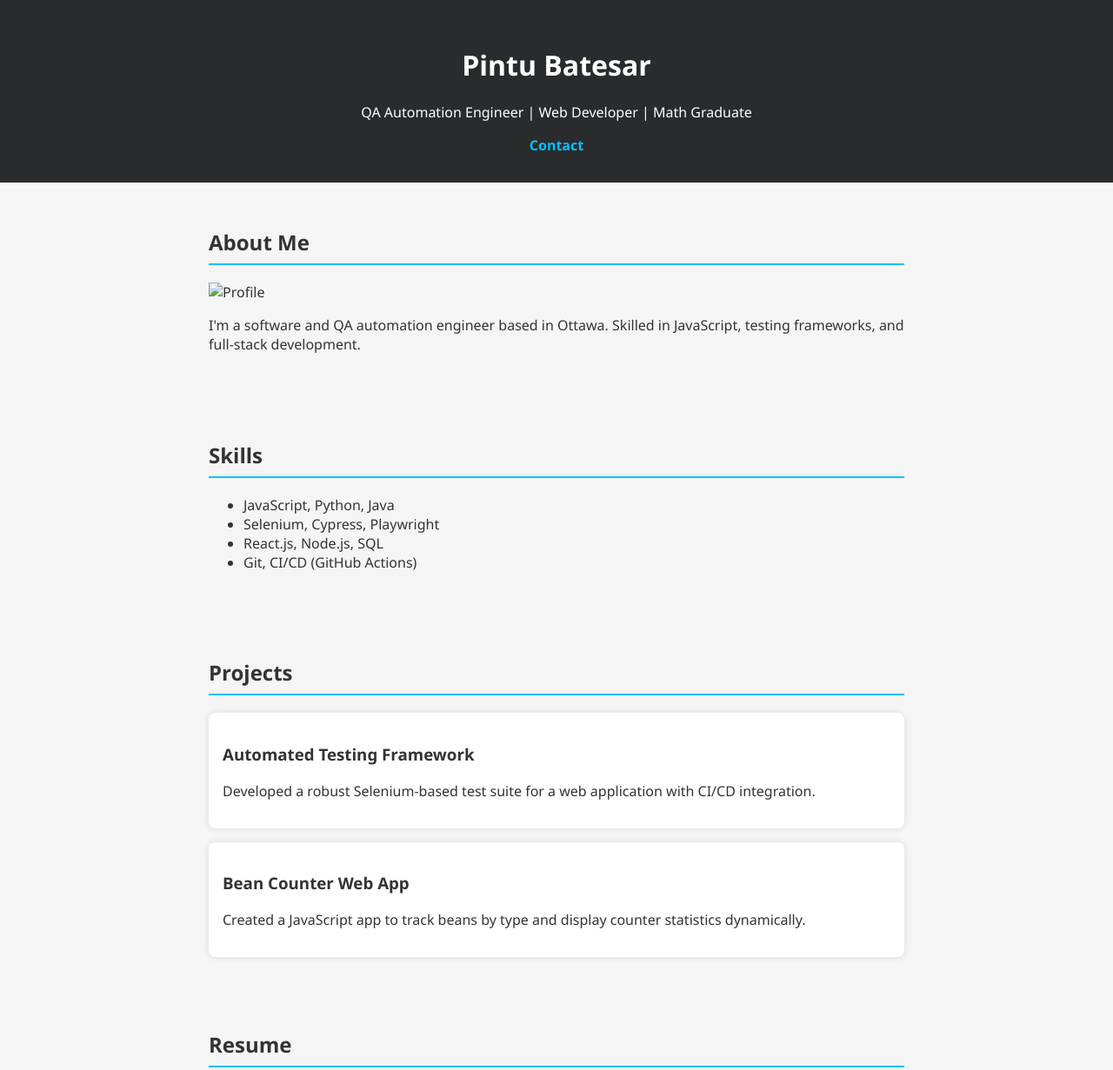
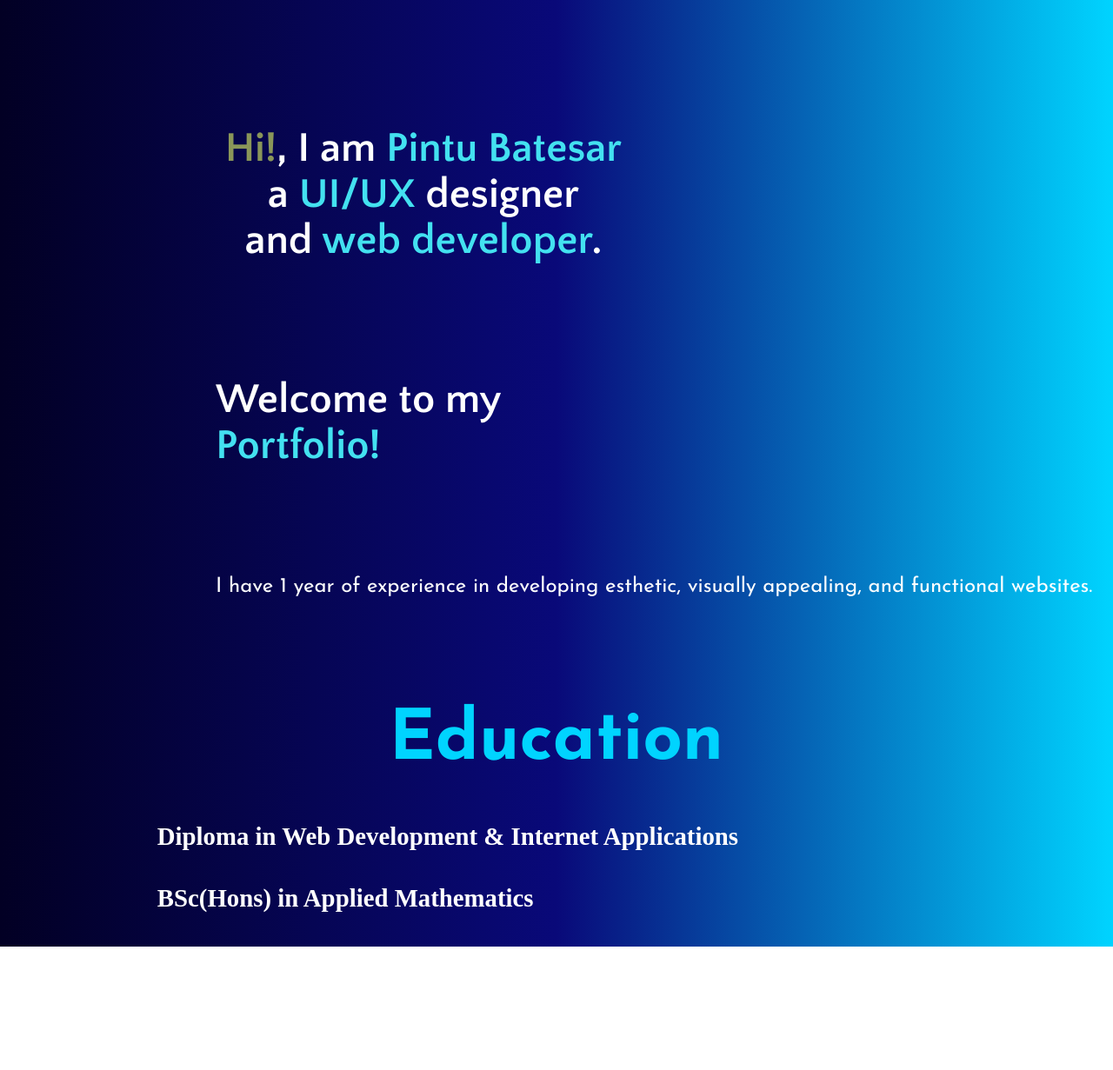
Before and after one commit to pintubatesar/pintubatesar, a plain HTML site: page index.html in a window 1280 px wide. Shown: the top 1231 px of the page at 87% size. After the commit the page ends 1089 px from the top, so only its background shows below. Drawn offline with Linux system fonts and the light colour scheme.

Commit message:
Adding files

```diff
--- a/index.html
+++ b/index.html
@@ -4,62 +4,36 @@
 <head>
   <meta charset="UTF-8" />
   <meta name="viewport" content="width=device-width, initial-scale=1.0" />
-  <title>Pintu Batesar | Portfolio</title>
+  <title>Pintu Batesar Portfolio</title>
   <link rel="stylesheet" href="style.css" />
+  <link rel="preconnect" href="https://fonts.googleapis.com">
+<link rel="preconnect" href="https://fonts.gstatic.com" crossorigin>
+<link href="https://fonts.googleapis.com/css2?family=Quattrocento+Sans:ital,wght@0,400;0,700;1,400;1,700&display=swap" rel="stylesheet">
 </head>
 <body>
-  <header>
-    <h1>Pintu Batesar</h1>
-    <p>QA Automation Engineer | Web Developer | Math Graduate</p>
-    <a href="#contact">Contact</a>
-  </header>
+  <header></header>
 
-  <section id="about">
-    <h2>About Me</h2>
-    <img src="assets/profile.jpg" alt="Profile" />
-    <p>I'm a software and QA automation engineer based in Ottawa. Skilled in JavaScript, testing frameworks, and full-stack development.</p>
-  </section>
 
-  <section id="skills">
-    <h2>Skills</h2>
-    <ul>
-      <li>JavaScript, Python, Java</li>
-      <li>Selenium, Cypress, Playwright</li>
-      <li>React.js, Node.js, SQL</li>
-      <li>Git, CI/CD (GitHub Actions)</li>
-    </ul>
-  </section>
+  <pre class="quattrocento-sans-regular animated-text white">
+    <h1><span class="greenish"> Hi!</span>, I am <span class="azure">Pintu Batesar</span> </h1>
+    <h1>a <span class="azure">UI/UX</span> designer</h1>
+    <h1> and <span class="azure">web developer</span>.</h1> </br>
+    <div>
+      <h1 >Welcome to my <span class="azure" style="animation-delay: .4s;">Portfolio!</span></h1>
+    </div>
+    <div class="josefin-sans-font white">
+       <p>I have 1 year of experience in developing esthetic, visually appealing, and functional websites.</p>
+    </div>
+  </pre>
 
-  <section id="projects">
-    <h2>Projects</h2>
-    <div class="project">
-      <h3>Automated Testing Framework</h3>
-      <p>Developed a robust Selenium-based test suite for a web application with CI/CD integration.</p>
-    </div>
-    <div class="project">
-      <h3>Bean Counter Web App</h3>
-      <p>Created a JavaScript app to track beans by type and display counter statistics dynamically.</p>
-    </div>
-  </section>
+  <div>
+    <h1 class="heading">Education</h1>
+    <h4 class="content"> Diploma in Web Development & Internet Applications</h4>
+    <h4 class="content"> BSc(Hons) in Applied Mathematics</h4>
+  </div>
 
-  <section id="resume">
-    <h2>Resume</h2>
-    <a href="assets/resume.pdf" download>Download My Resume</a>
-  </section>
 
-  <section id="contact">
-    <h2>Contact</h2>
-    <form>
-      <input type="text" placeholder="Your Name" required />
-      <input type="email" placeholder="Your Email" required />
-      <textarea placeholder="Message" required></textarea>
-      <button type="submit">Send</button>
-    </form>
-  </section>
 
-  <footer>
-    <p>&copy; 2025 Pintu Batesar. All rights reserved.</p>
-  </footer>
 
   <script src="script.js"></script>
 </body>
--- a/style.css
+++ b/style.css
@@ -1,56 +1,85 @@
+@import url('https://fonts.googleapis.com/css2?family=Josefin+Sans:ital,wght@0,100..700;1,100..700&family=Quattrocento+Sans:ital,wght@0,400;0,700;1,400;1,700&display=swap');
 
-body {
-  font-family: 'Segoe UI', sans-serif;
-  margin: 0;
-  padding: 0;
-  background: #f5f5f5;
-  color: #333;
+
+body{
+  background-image: linear-gradient(to right, #020024, #090979, #00D4FF);
+
 }
 
-header {
-  background: #292b2c;
-  color: white;
-  text-align: center;
-  padding: 2rem;
+
+.greenish{
+   color: #8a9659;
 }
 
-header a {
-  color: #00c0ff;
-  text-decoration: none;
-  font-weight: bold;
+.white{
+  color: white;
+}
+.azure{
+   color: #43e1f0;
 }
 
-section {
-  padding: 2rem;
-  max-width: 800px;
-  margin: auto;
+pre{
+  font-size: x-large;
+  display: flex;
+  flex-direction: column;
+  justify-content: center;
+  margin-left: 10em;
+  margin-top: 6em;
+  width: 478px;
 }
 
-h2 {
-  border-bottom: 2px solid #00c0ff;
-  padding-bottom: 0.5rem;
+pre h1 {
+  overflow: hidden;  Ensures the content is not revealed until the animation */
+  border-right: .1em solid orange; /* The typwriter cursor */
+  white-space: wrap;
+  margin: 0 auto; /* Gives that scrolling effect as the typing happens */
+  animation:
+    typing 1s steps(40, end),
+    blink-caret .75s step-end infinite;
 }
 
-.project {
-  background: white;
-  padding: 1rem;
-  margin-top: 1rem;
-  border-radius: 8px;
-  box-shadow: 0 0 8px rgba(0,0,0,0.1);
+p{
+  animation-delay: 3.5s;
+  width: 500px;
 }
 
-form input, form textarea, form button {
-  display: block;
-  width: 100%;
-  margin-top: 0.5rem;
-  padding: 0.75rem;
-  border-radius: 6px;
-  border: 1px solid #ccc;
+/* The typing effect */
+@keyframes typing {
+  from { width: 0 }
+  to { width: 100% }
 }
 
-footer {
-  background: #292b2c;
+/* The typewriter cursor effect */
+@keyframes blink-caret {
+  from, to { border-color: transparent }
+  50% { border-color: orange; }
+}
+
+.quattrocento-sans-regular {
+  font-family: "Quattrocento Sans", sans-serif;
+  font-weight: 800;
+  font-style: bold;
+}
+
+.josefin-sans-font{
+  font-family: "Josefin Sans", sans-serif;
+  font-weight: 400;
+  font-style: normal;
+}
+
+.heading{
+  color:#00D4FF;
+  display: flex;
+  justify-content: center;
+  font-family: "Josefin Sans", sans-serif;
+  font-size: 5em;
+}
+
+
+.content{
   color: white;
-  text-align: center;
-  padding: 1rem;
+ font-size: 1.8em;
+
+ margin-left: 6em;
+ row-gap: 10px;
 }
```
Also changed, not shown: 1 other file.
